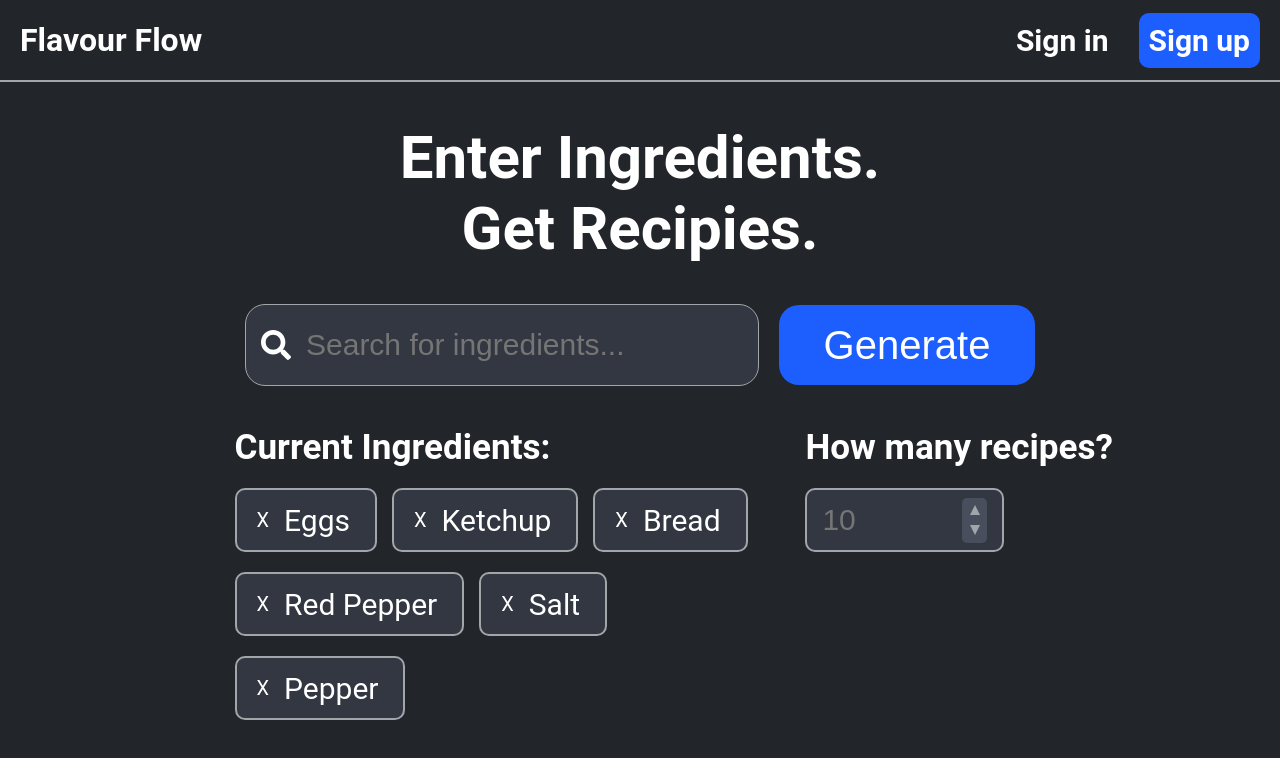
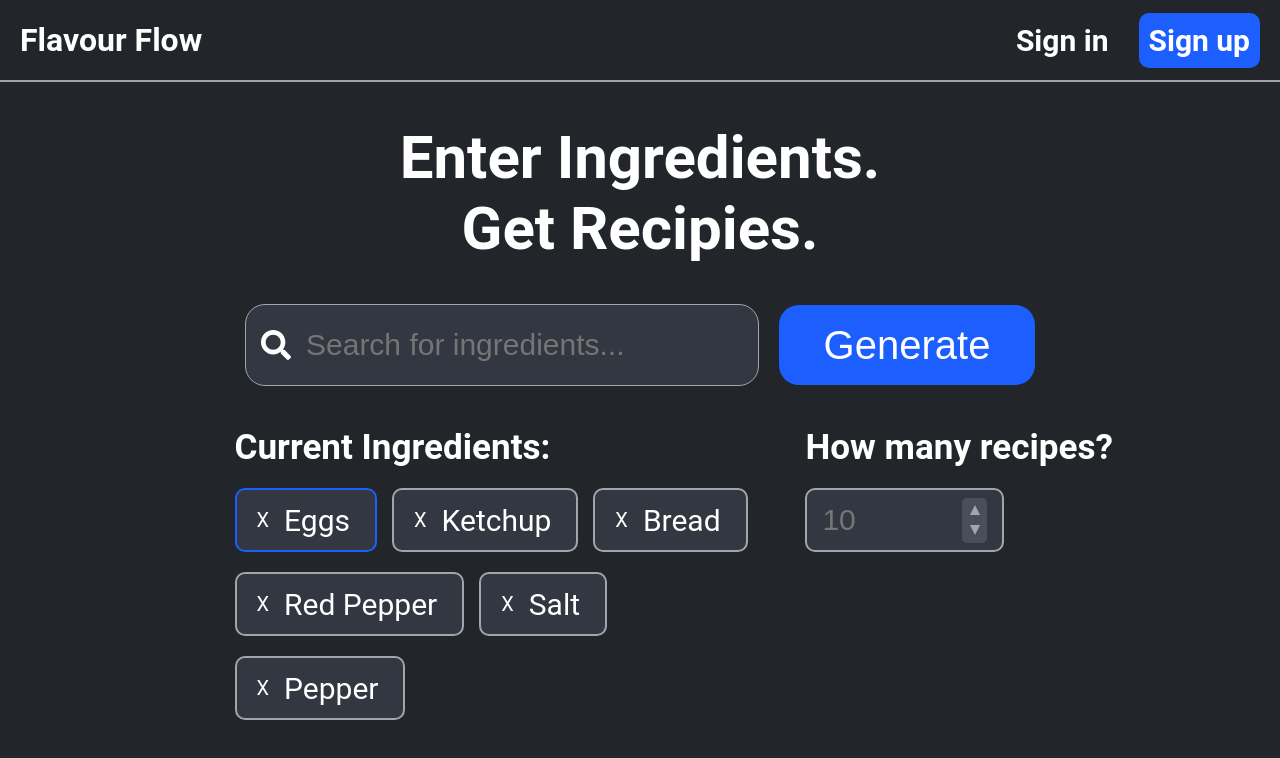
Before and after one commit to jackparsonss/Flavour-Flow, a React (Create React App) app in the folder frontend/: page / in a window 1280 px wide. In both pictures the pointer is over the element 305 px from the left and 520 px from the top of the page. Shown: the top 758 px of the page. Built offline with nearby package versions, Linux system fonts and the light colour scheme.

Commit message:
add hover effect to ingredients

```diff
--- a/frontend/src/Components/Ingredient/Ingredient.css
+++ b/frontend/src/Components/Ingredient/Ingredient.css
@@ -10,6 +10,11 @@
   background-color: var(--off-grey);
   border-radius: 10px;
   width: max-content;
+  transition: all 250ms cubic-bezier(0.25, 0.46, 0.45, 0.94) 0s;
+}
+
+.ingredient:hover {
+  border: 2px solid var(--accent-blue);
 }
 
 .ingredient__x {
```
